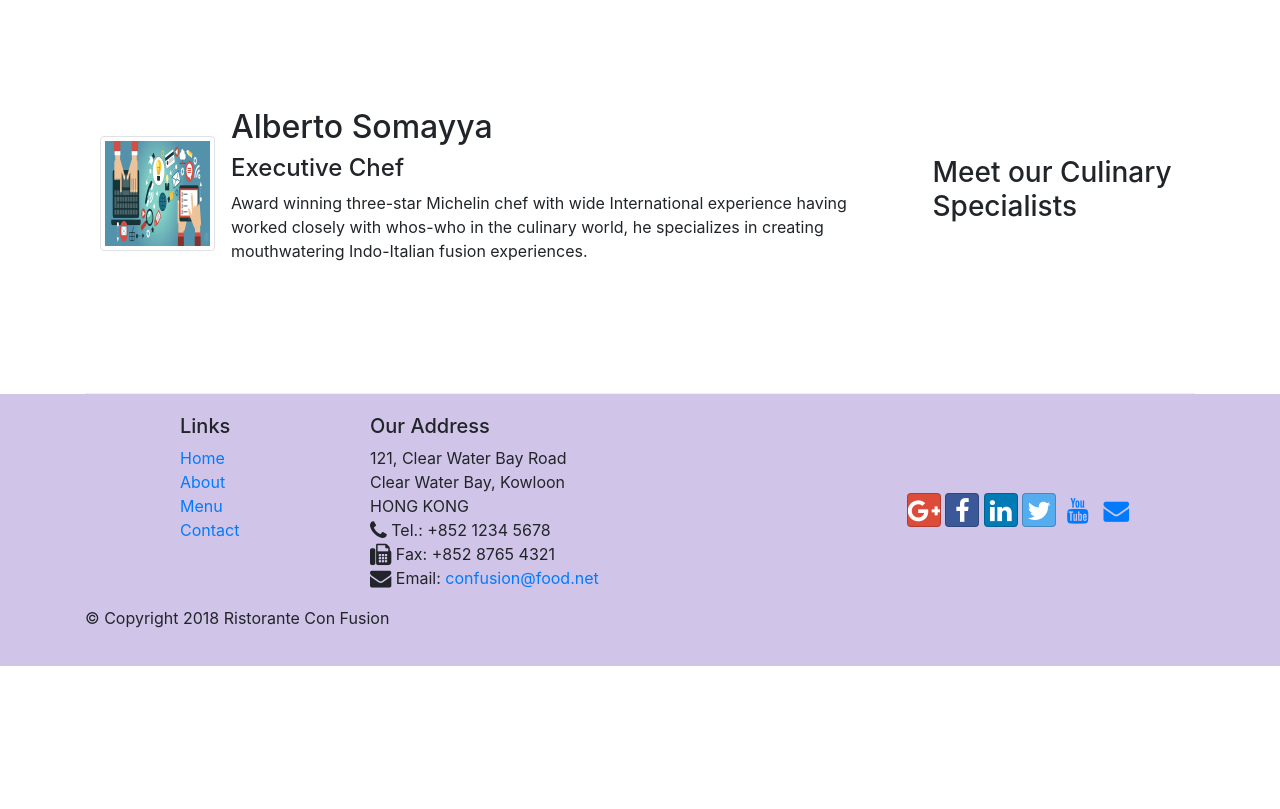
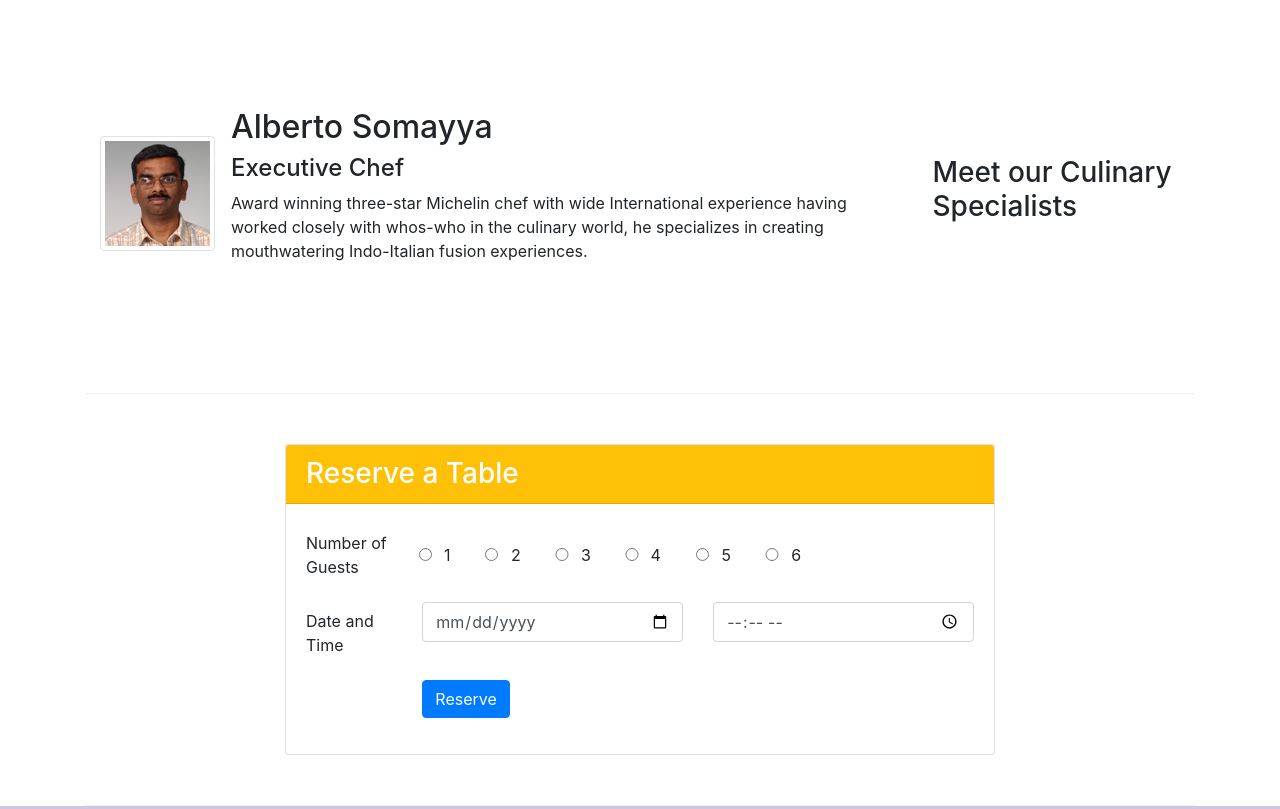
Before and after one commit to SuyogKumawat/bootstrap4, a website: page index.html in a window 1280 px wide. Shown: the part 1140-1949 px from the top of the page. Before the commit the page ends 1806 px from the top, so only its background shows below. Drawn offline with nearby package versions, Linux system fonts and the light colour scheme.

```diff
--- a/css/styles.css
+++ b/css/styles.css
@@ -36,3 +36,9 @@
 .navbar-dark {
 	background-color: #512DA8;
 }
+.tab-content{
+	border-left: 1px solid #ddd;
+	border-right: 1px solid #ddd;
+	border-bottom: 1px solid #ddd;
+	padding: 10px;
+}
--- a/index.html
+++ b/index.html
@@ -44,8 +44,14 @@
                     <h1>Ristorante con Fusion</h1>
                     <p>We take inspiration from the World's best cuisines, and create a unique fusion experience. Our lipsmacking creations will tickle your culinary senses!</p>
                 </div>
-                <div class="col-12 col-sm align-self-center">
+                <div class="col-12 col-sm-3 align-self-center">
                     <img src="img/logo.png" class="img-fluid">
+
+                </div>
+                <div class="col-12 col-sm-3 align-self-center">
+                    <a href="#reserve"><button type="submit" class="btn btn-sm-6 btn-warning">
+                                    Reserve Table
+                                </button></a>
 
                 </div>
             </div>
@@ -79,9 +85,21 @@
                 <h3>This Month's Promotions</h3>
             </div>
             <div class="col col-sm col-md">
-                <h2>Weekend Grand Buffet</h2>
+                <div class="media">
+                    <div class="media-body">
+
+
+                <h2 class="mt-0">Weekend Grand Buffet<span class="badge badge-danger">NEW</span></h2>
+
+
+
+
                 <p>Featuring mouthwatering combinations with a choice of five different salads, six enticing appetizers, six main entrees and five choicest desserts. Free flowing bubbly and soft drinks. All for just $19.99 per person </p>
+
             </div>
+            <img class="d-flex mr-3 img-thumbnail align-self-center" src="img/buffet.png" alt="buffet">
+        </div>
+    </div>
         </div>
 
         <div class="row row-content align-items-center">
@@ -90,7 +108,7 @@
             </div>
             <div class=col col-sm order-sm-first col-md>
                 <div class="media">
-                    <img class="d-flex mr-3 img-thumbnail align-self-center" src="img/content1.png" alt="author">
+                    <img class="d-flex mr-3 img-thumbnail align-self-center" src="img/alberto.png" alt="author">
                     <div class="media-body">
                          <h2>Alberto Somayya</h2>
                 <h4>Executive Chef</h4>
@@ -101,6 +119,69 @@
 
             </div>
         </div>
+
+           <div class="row row-content align-items-center">
+            <div class="col-12 col-sm-8 offset-sm-2">
+
+                <div class="card">
+                    <h3 class="card-header bg-warning text-white">Reserve a Table</h3>
+                    <div class="card-body">
+                          <form>
+                            <div class="form-group row" id="reserve">
+                        <label for="telnum" class="col-12 col-md-2 col-form-label">Number of Guests</label>
+
+                            <div class="col-2 col-md-1 form-check form-check-inline">
+  <input class="form-control form-radio-input form-radio-inline" type="radio" id="inlineradio1" value="option1">
+  <label class="form-check-label radio-inline">1</label>
+</div>
+<div class="col-2 col-md-1 form-check form-check-inline">
+  <input class="form-control form-check-input" type="radio" id="inlineCheckbox2" value="option2">
+  <label class="form-check-label" for="inlineCheckbox2">2</label>
+</div>
+
+<div class="col-2 col-md-1 form-check form-check-inline">
+  <input class="form-control form-check-input" type="radio" id="inlineCheckbox1" value="option1">
+  <label class="form-check-label" for="inlineCheckbox1">3</label>
+</div>
+<div class="col-2 col-md-1 form-check form-check-inline">
+  <input class="form-control form-check-input" type="radio" id="inlineCheckbox2" value="option2">
+  <label class="form-check-label" for="inlineCheckbox2">4</label>
+</div>
+
+<div class="col-2 col-md-1 form-check form-check-inline">
+  <input class="form-control form-check-input" type="radio" id="inlineCheckbox1" value="option1">
+  <label class="form-check-label" for="inlineCheckbox1">5</label>
+</div>
+<div class="col-2 col-md-1 form-check form-check-inline">
+  <input class="form-control form-check-input" type="radio" id="inlineCheckbox2" value="option2">
+  <label class="form-check-label" for="inlineCheckbox2">6</label>
+</div>
+</div>
+
+
+
+                          <div class="form-group row">
+                        <label for="telnum" class="col-12 col-md-2 col-form-label">Date and Time</label>
+                        <div class="col-sm-5">
+                            <input type="Date" class="form-control" id="areacode" name="areacode" placeholder="Date">
+                        </div>
+                        <div class="col-sm">
+                            <input type="Time" class="form-control" id="telnum" name="telnum" placeholder="Time">
+                        </div>
+                    </div>
+                    <div class="form-group row">
+                            <div class="offset-md-2 col-md-10">
+                                <button type="submit" class="btn btn-primary"id="reserve">
+                                    Reserve
+                                </button>
+                            </div>
+                        </div>
+                </form>
+
+                    </div>
+                </div>
+                </div>
+            </div>
     </div>
 
     <footer class="footer">
```
Also changed, not shown: aboutus.html (+36 -1 lines).
